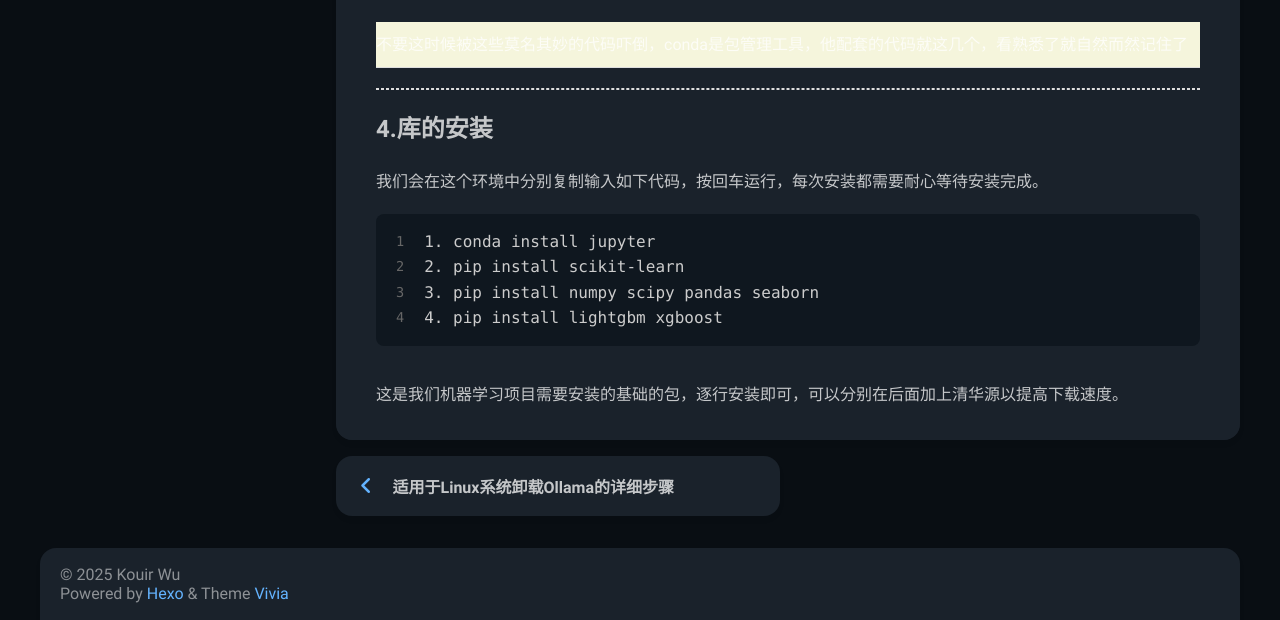
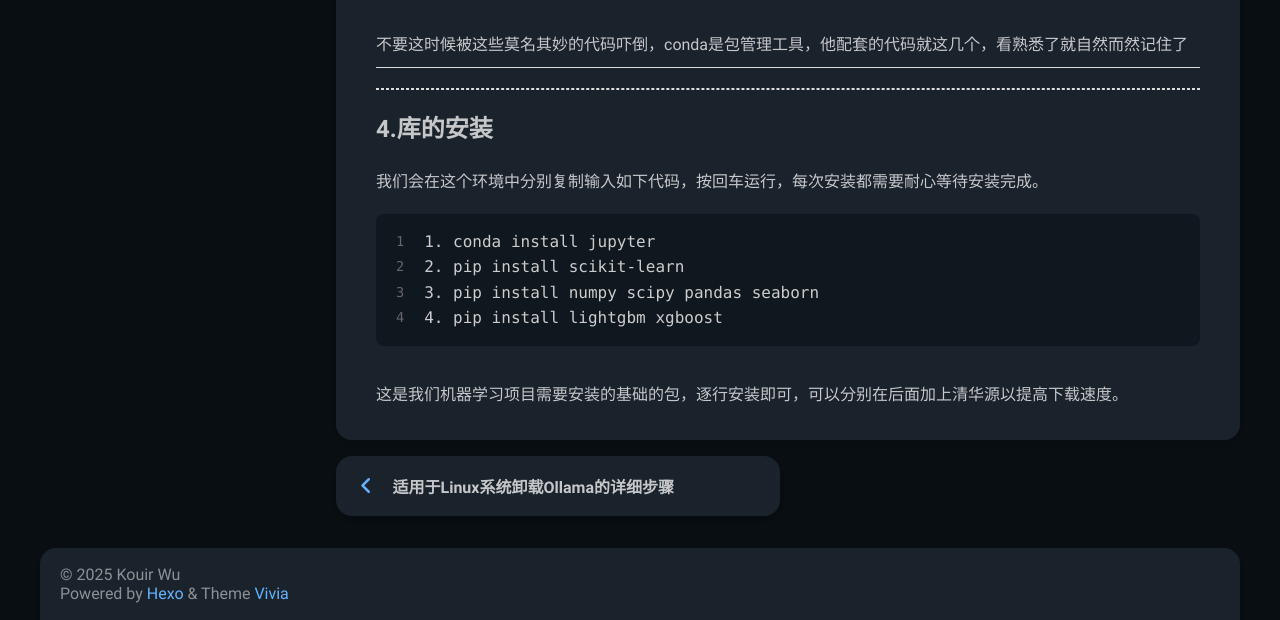
Before and after one commit to KouirWu/kouirwu.github.io, a plain HTML site: page 2025/04/27/机器学习本地环境安装流程/index.html in a window 1280 px wide. Shown: the part 3195-3815 px from the top of the page. Drawn offline with Linux system fonts and the light colour scheme.

Commit message:
Site updated: 2025-05-22 10:43:31

```diff
--- a/2025/04/27/机器学习本地环境安装流程/index.html
+++ b/2025/04/27/机器学习本地环境安装流程/index.html
@@ -32,7 +32,7 @@
 <meta property="og:image" content="https://github.com/KouirWu/kouirwu.github.io/blob/main/images/anzhuang_3.png?raw=true">
 <meta property="og:image" content="https://github.com/KouirWu/kouirwu.github.io/blob/main/images/anzhaung_4.png?raw=true">
 <meta property="article:published_time" content="2025-04-27T15:44:42.000Z">
-<meta property="article:modified_time" content="2025-05-22T02:39:34.847Z">
+<meta property="article:modified_time" content="2025-05-22T02:42:46.851Z">
 <meta property="article:author" content="Kouir Wu">
 <meta property="article:tag" content="Python">
 <meta property="article:tag" content="深度学习">
@@ -323,7 +323,7 @@
   <figure class="highlight bash"><table><tr><td class="gutter"><pre><span class="line">1</span><br></pre></td><td class="code"><pre><span class="line">conda <span class="built_in">env</span> list </span><br></pre></td></tr></table></figure>
 <pre><code>输入上述代码查看环境有没有安装成功，安装成功提示你vs和base都在
 </code></pre>
-<p>  安装完了后咱们就要进入到这个环境中开始安装库了<br>  输入下面代码，这个代码的意思是 进入环境<br>  <figure class="highlight bash"><table><tr><td class="gutter"><pre><span class="line">1</span><br></pre></td><td class="code"><pre><span class="line">conda activate vs</span><br></pre></td></tr></table></figure><br>  你会看到变成了这样，这是对的<br>  <img src="https://github.com/KouirWu/kouirwu.github.io/blob/main/images/anzhaung_4.png?raw=true"><br>  <table><tr><td bgcolor=Beige>不要这时候被这些莫名其妙的代码吓倒，conda是包管理工具，他配套的代码就这几个，看熟悉了就自然而然记住了<br>  </td></tr></table></p>
+<p>  安装完了后咱们就要进入到这个环境中开始安装库了<br>  输入下面代码，这个代码的意思是 进入环境<br>  <figure class="highlight bash"><table><tr><td class="gutter"><pre><span class="line">1</span><br></pre></td><td class="code"><pre><span class="line">conda activate vs</span><br></pre></td></tr></table></figure><br>  你会看到变成了这样，这是对的<br>  <img src="https://github.com/KouirWu/kouirwu.github.io/blob/main/images/anzhaung_4.png?raw=true"><br>  <table><tr><td >不要这时候被这些莫名其妙的代码吓倒，conda是包管理工具，他配套的代码就这几个，看熟悉了就自然而然记住了<br>  </td></tr></table></p>
 <hr>
 <h2 id="4-库的安装"><a href="#4-库的安装" class="headerlink" title="4.库的安装"></a>4.库的安装</h2><p>  我们会在这个环境中分别复制输入如下代码，按回车运行，每次安装都需要耐心等待安装完成。<br>  <figure class="highlight bash"><table><tr><td class="gutter"><pre><span class="line">1</span><br><span class="line">2</span><br><span class="line">3</span><br><span class="line">4</span><br></pre></td><td class="code"><pre><span class="line">1. conda install jupyter</span><br><span class="line">2. pip install scikit-learn </span><br><span class="line">3. pip install numpy scipy pandas seaborn </span><br><span class="line">4. pip install lightgbm xgboost </span><br></pre></td></tr></table></figure><br>  这是我们机器学习项目需要安装的基础的包，逐行安装即可，可以分别在后面加上清华源以提高下载速度。</p>
 
```
